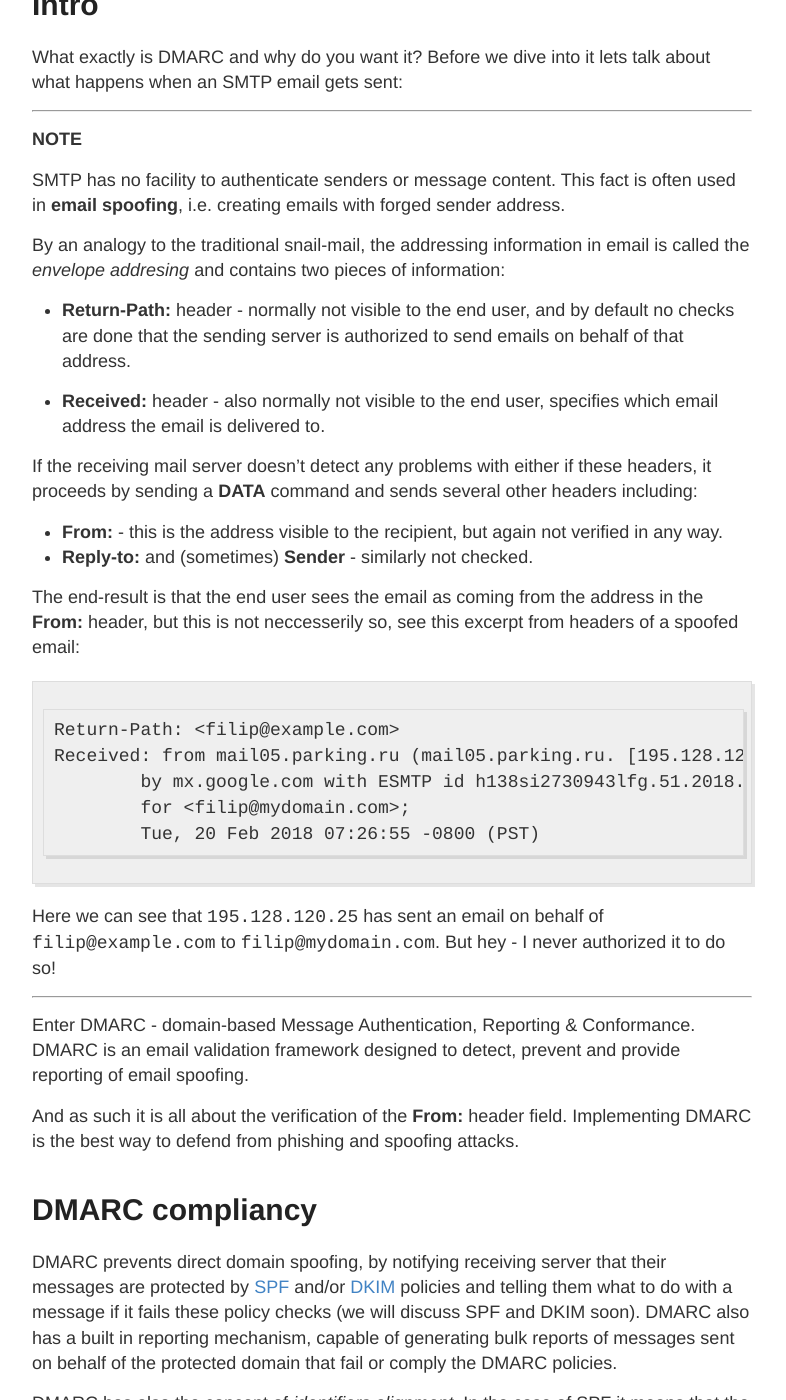
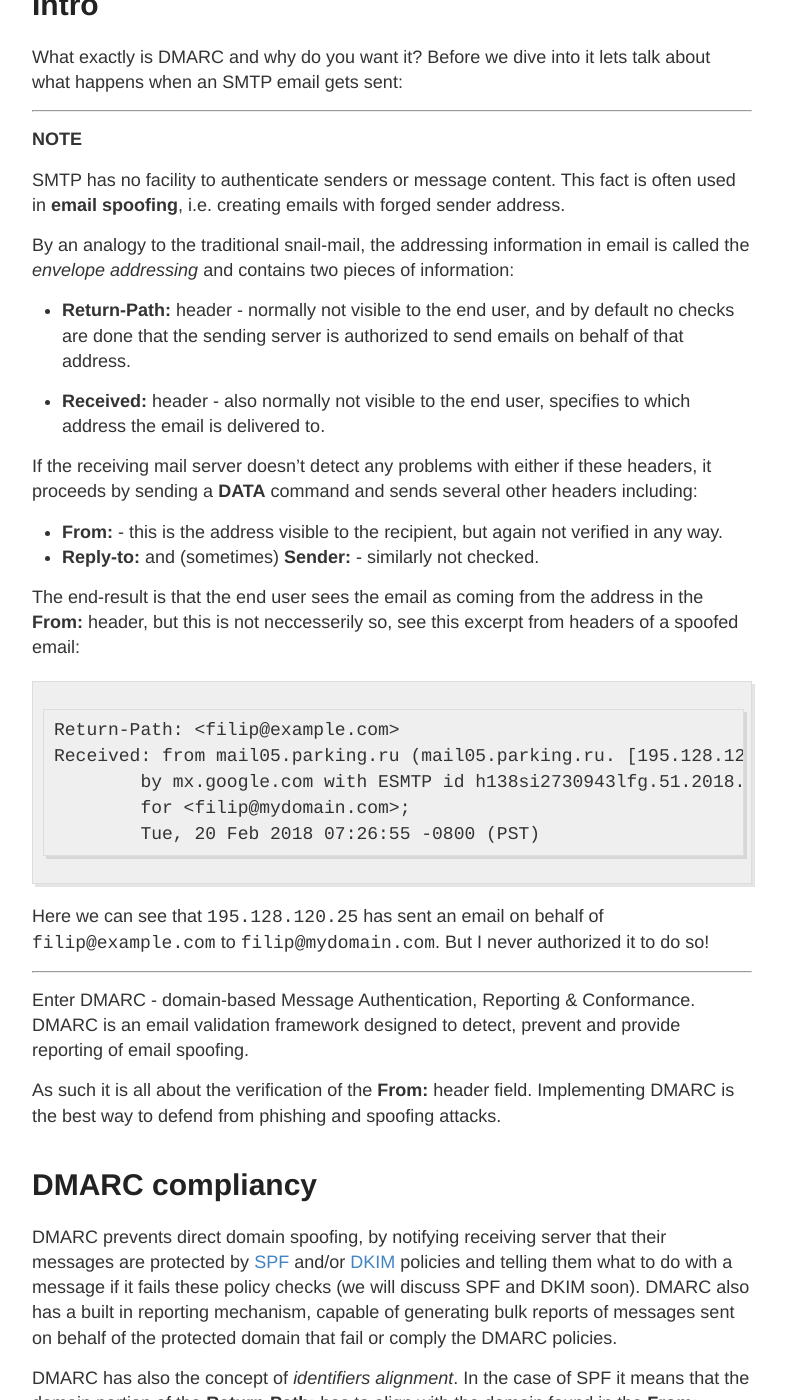
Before and after one commit to fbielejec/fbielejec.github.io, a Jekyll site: the page built from _posts/2018-02-21-dmarc-compliancy.md, in a window 1280 px wide and 1400 px high, scrolled down 314 px. Shown: the whole window, without its empty margins (248-1034 px from the left). Built offline with Jekyll 4.4.1, drawn with Linux system fonts in a browser that asks for light colours.

Commit message:
styling and grammar

````diff
--- a/_posts/2018-02-21-dmarc-compliancy.md
+++ b/_posts/2018-02-21-dmarc-compliancy.md
@@ -21,16 +21,16 @@ Before we dive into it lets talk about what happens when an SMTP email gets sent
 
 SMTP has no facility to authenticate senders or message content. This fact is often used in **email spoofing**, i.e. creating emails with forged sender address.
 
-By an analogy to the traditional snail-mail, the addressing information in email is called the *envelope addresing* and contains two pieces of information:
+By an analogy to the traditional snail-mail, the addressing information in email is called the *envelope addressing* and contains two pieces of information:
 
 * **Return-Path:** header - normally not visible to the end user, and by default no checks are done that the sending server is authorized to send emails on behalf of that address.
 
-* **Received:** header - also normally not visible to the end user, specifies which email address the email is delivered to.
+* **Received:** header - also normally not visible to the end user, specifies to which address the email is delivered to.
 
 If the receiving mail server doesn't detect any problems with either if these headers, it proceeds by sending a **DATA** command and sends several other headers including:
 
 * **From:** - this is the address visible to the recipient, but again not verified in any way.
-* **Reply-to:** and (sometimes) **Sender** - similarly not checked.
+* **Reply-to:** and (sometimes) **Sender:** - similarly not checked.
 
 The end-result is that the end user sees the email as coming from the address in the **From:** header, but this is not neccesserily so, see this excerpt from headers of a spoofed email:
 ```
@@ -42,14 +42,14 @@ Received: from mail05.parking.ru (mail05.parking.ru. [195.128.120.25])
 ```
 
 Here we can see that `195.128.120.25` has sent an email on behalf of `filip@example.com` to `filip@mydomain.com`.
-But hey - I never authorized it to do so!
+But I never authorized it to do so!
 
 ---
 
 Enter DMARC - domain-based Message Authentication, Reporting & Conformance.
 DMARC is an email validation framework designed to detect, prevent and provide reporting of email spoofing.
 
-And as such it is all about the verification of the **From:** header field.
+As such it is all about the verification of the **From:** header field.
 Implementing DMARC is the best way to defend from phishing and spoofing attacks.
 
 # [DMARC compliancy](#compliancy)
````
